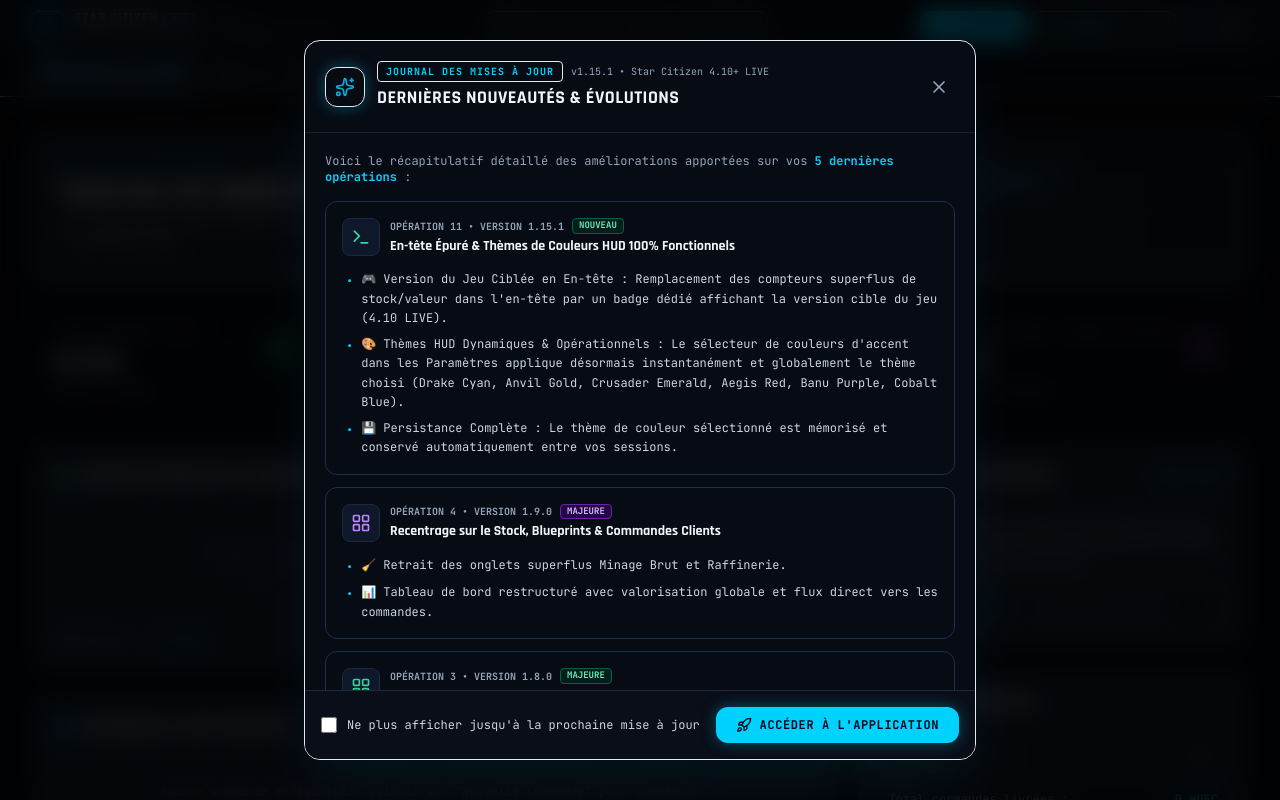
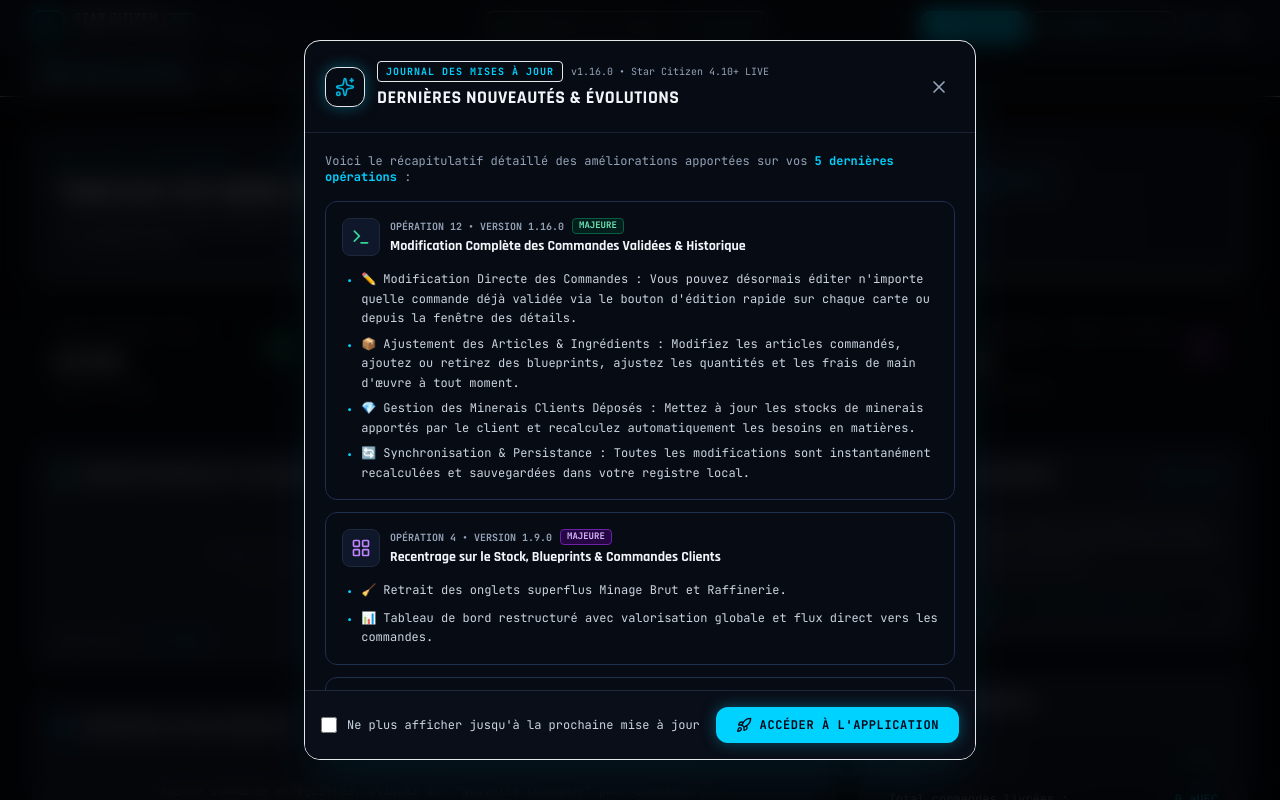
Before and after one commit to nxm310/Space-Flop-Dynamics-, a React (Vite) app: page / in a window 1280 px wide. Shown: the top 800 px of the page. Built offline with nearby package versions, Linux system fonts and the light colour scheme.

Commit message:
feat(v1.16.0): allow editing existing validated customer orders in order book

```diff
--- a/src/App.tsx
+++ b/src/App.tsx
@@ -316,6 +316,12 @@
     }
 
     addToast('success', 'Commande Enregistrée', `Commande ${orderNumber} créée pour ${newOrder.clientName}.`);
+  };
+
+  const handleUpdateOrder = (updatedOrder: CustomerOrder) => {
+    StorageService.saveOrUpdateOrder(updatedOrder);
+    setOrders(StorageService.getOrders());
+    addToast('success', 'Commande Modifiée', `La commande ${updatedOrder.orderNumber} a été mise à jour.`);
   };
 
   const handleUpdateOrderStatus = (orderId: string, newStatus: OrderStatus) => {
@@ -661,6 +667,7 @@
             allBlueprints={allBlueprints}
             stock={refinedStock}
             onCreateOrder={handleCreateOrder}
+            onUpdateOrder={handleUpdateOrder}
             onUpdateStatus={handleUpdateOrderStatus}
             onDeleteOrder={handleDeleteOrder}
             onExecuteFabrication={handleExecuteFabrication}
--- a/src/components/common/WhatsNewModal.tsx
+++ b/src/components/common/WhatsNewModal.tsx
@@ -10,7 +10,7 @@
 } from 'lucide-react';
 import { audio } from '../../services/audioService';
 
-export const CURRENT_APP_VERSION = '1.15.1';
+export const CURRENT_APP_VERSION = '1.16.0';
 export const STORAGE_KEY_LAST_SEEN_VERSION = 'sc_last_seen_changelog_version';
 
 interface WhatsNewModalProps {
@@ -46,16 +46,17 @@
 
   const updates = [
     {
-      version: 'Opération 11 • Version 1.15.1',
+      version: 'Opération 12 • Version 1.16.0',
       date: 'Dernière mise à jour (Actuelle)',
-      badge: 'Nouveau',
+      badge: 'Majeure',
       badgeColor: 'emerald',
-      title: 'En-tête Épuré & Thèmes de Couleurs HUD 100% Fonctionnels',
+      title: 'Modification Complète des Commandes Validées & Historique',
       icon: <Terminal className="w-5 h-5 text-emerald-400" />,
       points: [
-        '🎮 Version du Jeu Ciblée en En-tête : Remplacement des compteurs superflus de stock/valeur dans l\'en-tête par un badge dédié affichant la version cible du jeu (4.10 LIVE).',
-        '🎨 Thèmes HUD Dynamiques & Opérationnels : Le sélecteur de couleurs d\'accent dans les Paramètres applique désormais instantanément et globalement le thème choisi (Drake Cyan, Anvil Gold, Crusader Emerald, Aegis Red, Banu Purple, Cobalt Blue).',
-        '💾 Persistance Complète : Le thème de couleur sélectionné est mémorisé et conservé automatiquement entre vos sessions.'
+        '✏️ Modification Directe des Commandes : Vous pouvez désormais éditer n\'importe quelle commande déjà validée via le bouton d\'édition rapide sur chaque carte ou depuis la fenêtre des détails.',
+        '📦 Ajustement des Articles & Ingrédients : Modifiez les articles commandés, ajoutez ou retirez des blueprints, ajustez les quantités et les frais de main d\'œuvre à tout moment.',
+        '💎 Gestion des Minerais Clients Déposés : Mettez à jour les stocks de minerais apportés par le client et recalculez automatiquement les besoins en matières.',
+        '🔄 Synchronisation & Persistance : Toutes les modifications sont instantanément recalculées et sauvegardées dans votre registre local.'
       ]
     },
     {
--- a/src/components/orders/CreateOrderModal.tsx
+++ b/src/components/orders/CreateOrderModal.tsx
@@ -25,6 +25,8 @@
   isOpen: boolean;
   onClose: () => void;
   onCreateOrder: (order: Omit<CustomerOrder, 'id' | 'orderNumber' | 'createdAt'>) => void;
+  onUpdateOrder?: (order: CustomerOrder) => void;
+  orderToEdit?: CustomerOrder | null;
   allBlueprints: Blueprint[];
   prefillBlueprint?: Blueprint | null;
   initialClientName?: string | null;
@@ -34,6 +36,8 @@
   isOpen,
   onClose,
   onCreateOrder,
+  onUpdateOrder,
+  orderToEdit,
   allBlueprints,
   prefillBlueprint,
   initialClientName
@@ -60,12 +64,13 @@
   // Client Supplied Minerals
   const [clientMinerals, setClientMinerals] = useState<ClientMineralDeposit[]>([]);
   const [mineralModalItemIndex, setMineralModalItemIndex] = useState<number | null>(null);
+  const [clientMineralQtyInputs, setClientMineralQtyInputs] = useState<Record<number, string>>({});
 
   // Unlocked blueprints sets (Personal workshop & Client blueprints)
   const [unlockedPersonalIds, setUnlockedPersonalIds] = useState<Set<string>>(() => new Set(StorageService.getUnlockedBlueprintIds()));
   const [unlockedClientIds, setUnlockedClientIds] = useState<Set<string>>(() => new Set(StorageService.getClientBlueprintIds()));
 
-  // Refresh saved clients & unlocked blueprints whenever modal opens
+  // Refresh saved clients & unlocked blueprints & initialize state whenever modal opens or orderToEdit changes
   useEffect(() => {
     if (isOpen) {
       setSavedClients(StorageService.getClients());
@@ -75,7 +80,24 @@
       setUnlockedPersonalIds(new Set(StorageService.getUnlockedBlueprintIds()));
       setUnlockedClientIds(new Set(StorageService.getClientBlueprintIds()));
 
-      if (initialClientName) {
+      if (orderToEdit) {
+        setClientName(orderToEdit.clientName);
+        setClientOrg(orderToEdit.clientOrg || '');
+        setClientContact(orderToEdit.clientContact || '');
+        setStatus(orderToEdit.status);
+        setDueDate(orderToEdit.dueDate ? orderToEdit.dueDate.split('T')[0] : '');
+        setNotes(orderToEdit.notes || '');
+        setAdditionalCostsAUEC(orderToEdit.additionalCostsAUEC || 0);
+        setIsPaid(orderToEdit.isPaid || false);
+        setOrderItems(orderToEdit.items || []);
+        setClientMinerals(orderToEdit.clientSuppliedMinerals || []);
+
+        const qtyInputs: Record<number, string> = {};
+        (orderToEdit.clientSuppliedMinerals || []).forEach((m, idx) => {
+          qtyInputs[idx] = String(m.quantitySCU);
+        });
+        setClientMineralQtyInputs(qtyInputs);
+      } else if (initialClientName) {
         const found = StorageService.getClients().find(
           c => c.name.toLowerCase().trim() === initialClientName.toLowerCase().trim()
         );
@@ -85,10 +107,30 @@
           setClientContact(found.contact || '');
         } else {
           setClientName(initialClientName);
+          setClientOrg('');
+          setClientContact('');
+        }
+        setStatus('pending_resources');
+        setDueDate('');
+        setNotes('');
+        setAdditionalCostsAUEC(0);
+        setIsPaid(false);
+        setClientMinerals([]);
+        setClientMineralQtyInputs({});
+      } else if (!prefillBlueprint) {
+        setClientName('');
+        setClientOrg('');
+        setClientContact('');
+        setStatus('pending_resources');
+        setDueDate('');
+        setNotes('');
+        setAdditionalCostsAUEC(0);
+        setIsPaid(false);
+        setClientMinerals([]);
+        setClientMineralQtyInputs({});
       }
     }
-    }
-  }, [isOpen, initialClientName]);
+  }, [isOpen, initialClientName, orderToEdit]);
 
   // Filter available blueprints: ONLY personal unlocked blueprints OR client blueprints (or prefilled)
   const availableBlueprints = useMemo(() => {
@@ -102,8 +144,10 @@
     return filtered.length > 0 ? filtered : allBlueprints;
   }, [allBlueprints, unlockedPersonalIds, unlockedClientIds, prefillBlueprint]);
 
-  // Handle prefill blueprint or default selection
+  // Handle prefill blueprint or default selection for new order
   useEffect(() => {
+    if (orderToEdit) return;
+
     if (prefillBlueprint) {
       const unitLabor = prefillBlueprint.marketEstimatedAUEC ? Math.round(prefillBlueprint.marketEstimatedAUEC * 0.2) : 2500;
       setOrderItems([
@@ -132,7 +176,7 @@
         }
       ]);
     }
-  }, [prefillBlueprint, availableBlueprints]);
+  }, [prefillBlueprint, availableBlueprints, orderToEdit]);
 
   // Find active client profile if exists
   const activeClient = savedClients.find(
@@ -237,8 +281,6 @@
     setClientMinerals(clientMinerals.filter((_, i) => i !== index));
   };
 
-  const [clientMineralQtyInputs, setClientMineralQtyInputs] = useState<Record<number, string>>({});
-
   const handleClientMineralChange = (index: number, mineralId: string) => {
     const min = STAR_CITIZEN_MINERALS.find(m => m.id === mineralId);
     if (!min) return;
@@ -305,6 +347,22 @@
       contact: clientContact.trim() || undefined
     });
 
+    if (orderToEdit && onUpdateOrder) {
+      onUpdateOrder({
+        ...orderToEdit,
+        clientName: clientName.trim(),
+        clientOrg: clientOrg.trim() || undefined,
+        clientContact: clientContact.trim() || undefined,
+        status,
+        items: orderItems,
+        clientSuppliedMinerals: clientMinerals,
+        additionalCostsAUEC: Number(additionalCostsAUEC || 0),
+        totalPriceAUEC: Math.max(0, finalPriceAUEC),
+        dueDate: dueDate || undefined,
+        notes: notes.trim() || undefined,
+        isPaid
+      });
+    } else {
       onCreateOrder({
         clientName: clientName.trim(),
         clientOrg: clientOrg.trim() || undefined,
@@ -318,6 +376,7 @@
         notes: notes.trim() || undefined,
         isPaid
       });
+    }
 
     onClose();
   };
@@ -326,8 +385,8 @@
     <Modal
       isOpen={isOpen}
       onClose={onClose}
-      title="Créer une Commande Client"
-      subtitle="Enregistrez une commande et mettez à jour automatiquement la fiche & l'historique client"
+      title={orderToEdit ? `Modifier la Commande : ${orderToEdit.orderNumber}` : "Créer une Commande Client"}
+      subtitle={orderToEdit ? "Ajustez les articles, les quantités, les minerais fournis par le client, les prix ou le statut" : "Enregistrez une commande et mettez à jour automatiquement la fiche & l'historique client"}
       icon={<ClipboardList className="w-5 h-5 text-sc-cyan" />}
       maxWidth="3xl"
     >
@@ -853,7 +912,7 @@
             className="px-5 py-2 rounded-lg bg-sc-cyan hover:bg-cyan-400 text-slate-950 font-bold font-mono text-xs uppercase tracking-wider flex items-center gap-1.5 shadow-neon-cyan transition-all"
           >
             <ClipboardList className="w-4 h-4" />
-            Enregistrer la Commande
+            {orderToEdit ? 'Enregistrer les Modifications' : 'Enregistrer la Commande'}
           </button>
         </div>
       </form>
--- a/src/components/orders/OrderBookView.tsx
+++ b/src/components/orders/OrderBookView.tsx
@@ -19,7 +19,8 @@
   Coins,
   Clock,
   PackageCheck,
-  Hammer
+  Hammer,
+  Edit
 } from 'lucide-react';
 import { audio } from '../../services/audioService';
 
@@ -28,6 +29,7 @@
   allBlueprints: Blueprint[];
   stock: RefinedStockItem[];
   onCreateOrder: (order: Omit<CustomerOrder, 'id' | 'orderNumber' | 'createdAt'>) => void;
+  onUpdateOrder?: (order: CustomerOrder) => void;
   onUpdateStatus: (orderId: string, status: OrderStatus) => void;
   onDeleteOrder: (orderId: string) => void;
   onExecuteFabrication: (order: CustomerOrder) => void;
@@ -42,6 +44,7 @@
   allBlueprints,
   stock,
   onCreateOrder,
+  onUpdateOrder,
   onUpdateStatus,
   onDeleteOrder,
   onExecuteFabrication,
@@ -52,6 +55,7 @@
 }) => {
   const jsonFileInputRef = useRef<HTMLInputElement | null>(null);
   const [isCreateModalOpen, setIsCreateModalOpen] = useState(false);
+  const [orderToEdit, setOrderToEdit] = useState<CustomerOrder | null>(null);
   const [selectedOrder, setSelectedOrder] = useState<CustomerOrder | null>(null);
   const [searchQuery, setSearchQuery] = useState('');
   const [statusFilter, setStatusFilter] = useState<string>('all');
@@ -338,7 +342,19 @@
                     <span className="text-base font-bold text-emerald-400">{order.totalPriceAUEC.toLocaleString('fr-FR')} aUEC</span>
                   </div>
 
-                  <div className="flex items-center gap-2">
+                  <div className="flex items-center gap-1.5">
+                    <button
+                      onClick={(e) => {
+                        e.stopPropagation();
+                        audio.playClick();
+                        setOrderToEdit(order);
+                        setIsCreateModalOpen(true);
+                      }}
+                      className="p-1.5 text-slate-400 hover:text-sc-cyan hover:bg-sc-cyan/15 rounded transition-colors"
+                      title="Modifier cette commande"
+                    >
+                      <Edit className="w-4 h-4" />
+                    </button>
                     <button
                       onClick={(e) => {
                         e.stopPropagation();
@@ -349,7 +365,7 @@
                     >
                       <Trash2 className="w-4 h-4" />
                     </button>
-                    <span className="text-sc-cyan group-hover:underline text-[11px] uppercase tracking-wider">
+                    <span className="text-sc-cyan group-hover:underline text-[11px] uppercase tracking-wider ml-1">
                       Détails →
                     </span>
                   </div>
@@ -372,6 +388,7 @@
           <button
             onClick={() => {
               audio.playClick();
+              setOrderToEdit(null);
               setIsCreateModalOpen(true);
             }}
             className="mt-4 px-4 py-2 rounded-lg bg-sc-cyan text-slate-950 font-bold font-mono text-xs uppercase"
@@ -381,14 +398,21 @@
         </div>
       )}
 
-      {/* Create Order Modal */}
+      {/* Create / Edit Order Modal */}
       <CreateOrderModal
         isOpen={isCreateModalOpen}
         onClose={() => {
           setIsCreateModalOpen(false);
+          setOrderToEdit(null);
           if (onClearPrefillBlueprint) onClearPrefillBlueprint();
         }}
         onCreateOrder={onCreateOrder}
+        onUpdateOrder={(updated) => {
+          if (onUpdateOrder) onUpdateOrder(updated);
+          setIsCreateModalOpen(false);
+          setOrderToEdit(null);
+        }}
+        orderToEdit={orderToEdit}
         allBlueprints={allBlueprints}
         prefillBlueprint={prefillBlueprint}
       />
@@ -415,6 +439,11 @@
             setSelectedOrder({ ...selectedOrder, isPaid: !selectedOrder.isPaid });
           }
         }}
+        onEditOrder={(ord) => {
+          setSelectedOrder(null);
+          setOrderToEdit(ord);
+          setIsCreateModalOpen(true);
+        }}
       />
 
       {/* Delete Confirmation */}
--- a/src/components/orders/OrderDetailsModal.tsx
+++ b/src/components/orders/OrderDetailsModal.tsx
@@ -13,7 +13,8 @@
   CheckCircle2,
   AlertCircle,
   PackageCheck,
-  Layers
+  Layers,
+  Edit
 } from 'lucide-react';
 import { audio } from '../../services/audioService';
 
@@ -25,6 +26,7 @@
   onUpdateStatus: (orderId: string, status: OrderStatus) => void;
   onExecuteFabrication: (order: CustomerOrder) => void;
   onTogglePaid: (orderId: string) => void;
+  onEditOrder?: (order: CustomerOrder) => void;
 }
 
 export const OrderDetailsModal: React.FC<OrderDetailsModalProps> = ({
@@ -34,7 +36,8 @@
   stock,
   onUpdateStatus,
   onExecuteFabrication,
-  onTogglePaid
+  onTogglePaid,
+  onEditOrder
 }) => {
   if (!order) return null;
 
@@ -312,16 +315,34 @@
 
         {/* Bottom Actions */}
         <div className="flex flex-col sm:flex-row items-center justify-between gap-3 pt-4 border-t border-sc-border">
+          <div className="flex items-center gap-2 w-full sm:w-auto">
             <button
               type="button"
               onClick={() => {
                 audio.playClick();
                 onClose();
               }}
-            className="w-full sm:w-auto px-4 py-2 rounded-lg border border-slate-700 bg-slate-800 text-slate-300 hover:text-slate-100 text-xs font-mono uppercase tracking-wider transition-colors"
+              className="px-4 py-2 rounded-lg border border-slate-700 bg-slate-800 text-slate-300 hover:text-slate-100 text-xs font-mono uppercase tracking-wider transition-colors"
             >
               Fermer
             </button>
+
+            {onEditOrder && (
+              <button
+                type="button"
+                onClick={() => {
+                  audio.playClick();
+                  onClose();
+                  onEditOrder(order);
+                }}
+                className="px-3.5 py-2 rounded-lg border border-sc-cyan/50 bg-sc-cyan/15 hover:bg-sc-cyan/25 text-sc-cyan text-xs font-mono font-bold uppercase tracking-wider flex items-center gap-1.5 shadow-neon-cyan/20 transition-all"
+                title="Modifier les articles, minerais ou détails de cette commande"
+              >
+                <Edit className="w-3.5 h-3.5" />
+                <span>Modifier la commande</span>
+              </button>
+            )}
+          </div>
 
           <div className="flex items-center gap-2.5 w-full sm:w-auto">
             {order.status !== 'ready' && order.status !== 'completed' && (
--- a/src/services/storageService.ts
+++ b/src/services/storageService.ts
@@ -309,6 +309,17 @@
     localStorage.setItem(STORAGE_KEYS.ORDERS, JSON.stringify(items));
   }
 
+  static saveOrUpdateOrder(order: CustomerOrder) {
+    const orders = this.getOrders();
+    const existingIdx = orders.findIndex(o => o.id === order.id);
+    if (existingIdx >= 0) {
+      orders[existingIdx] = order;
+    } else {
+      orders.unshift(order);
+    }
+    this.saveOrders(orders);
+  }
+
   // Clients Directory Database
   static getClients(): ClientProfile[] {
     this.init();
```
Lines whose indentation alone changed are shown as unchanged.
